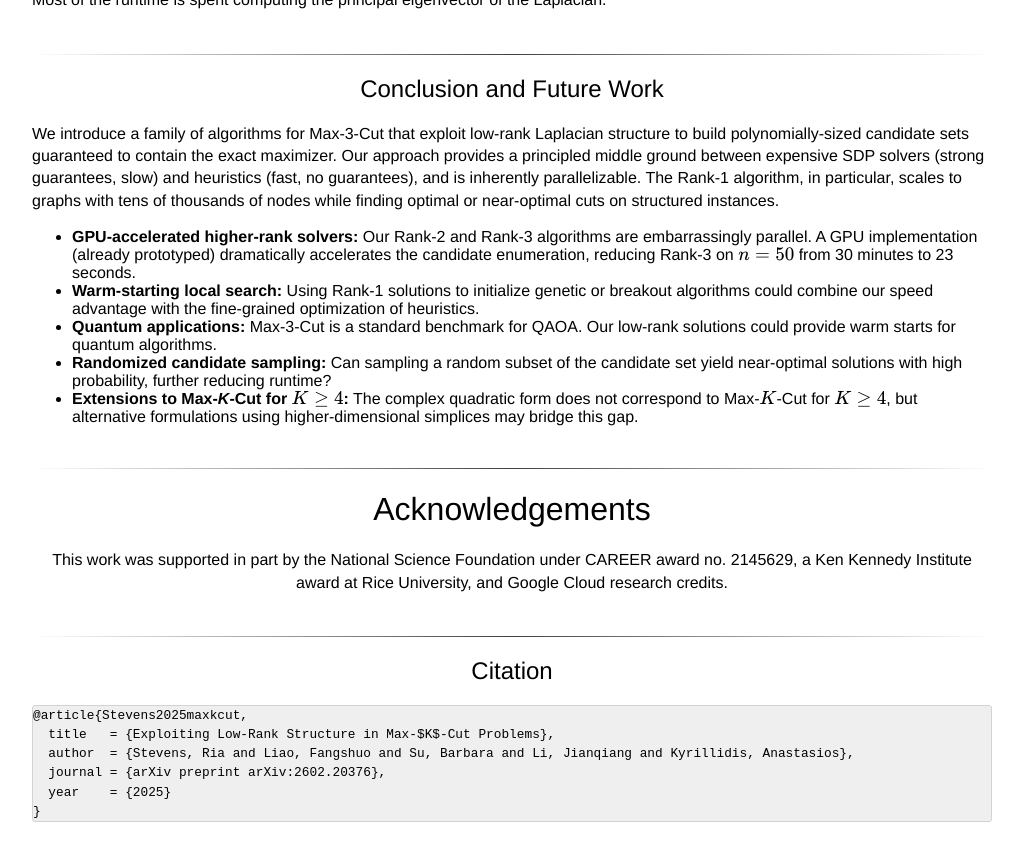
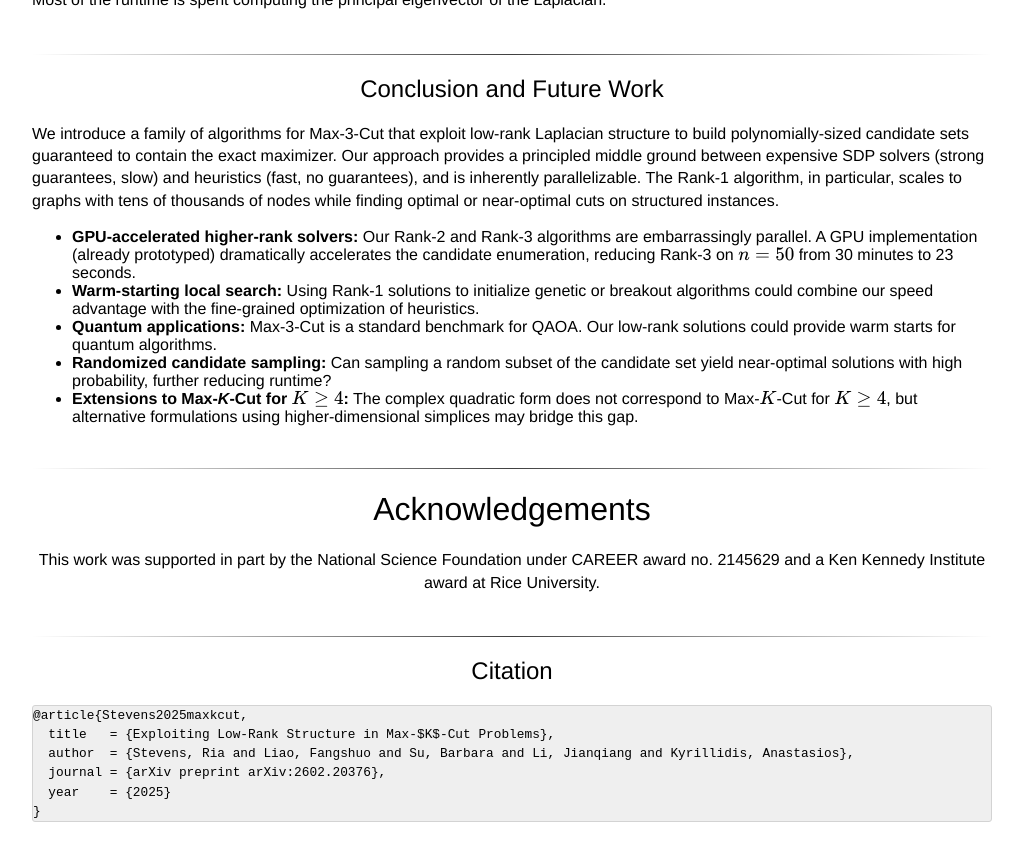
Before and after one commit to akyrillidis/explore-quantum, a Jekyll site: the page MaxKCut.html, which Jekyll copies as it is, in a window 1280 px wide and 900 px high, scrolled down 4635 px. Shown: the top 861 px of the window, without its empty margins (128-1151 px from the left). Built offline with Jekyll 4.4.1, drawn with Linux system fonts in a browser that asks for light colours; some web fonts are replaced.

Commit message:
Update MaxKCut.html

```diff
--- a/MaxKCut.html
+++ b/MaxKCut.html
@@ -397,7 +397,7 @@ The Rank-1 algorithm, in particular, scales to graphs with tens of thousands of
     <h1>Acknowledgements</h1>
 </center>
 <p style="text-align:center;">
-This work was supported in part by the National Science Foundation under CAREER award no. 2145629, a Ken Kennedy Institute award at Rice University, and Google Cloud research credits.
+This work was supported in part by the National Science Foundation under CAREER award no. 2145629 and a Ken Kennedy Institute award at Rice University.
 </p>
 
 <br><hr>
```
